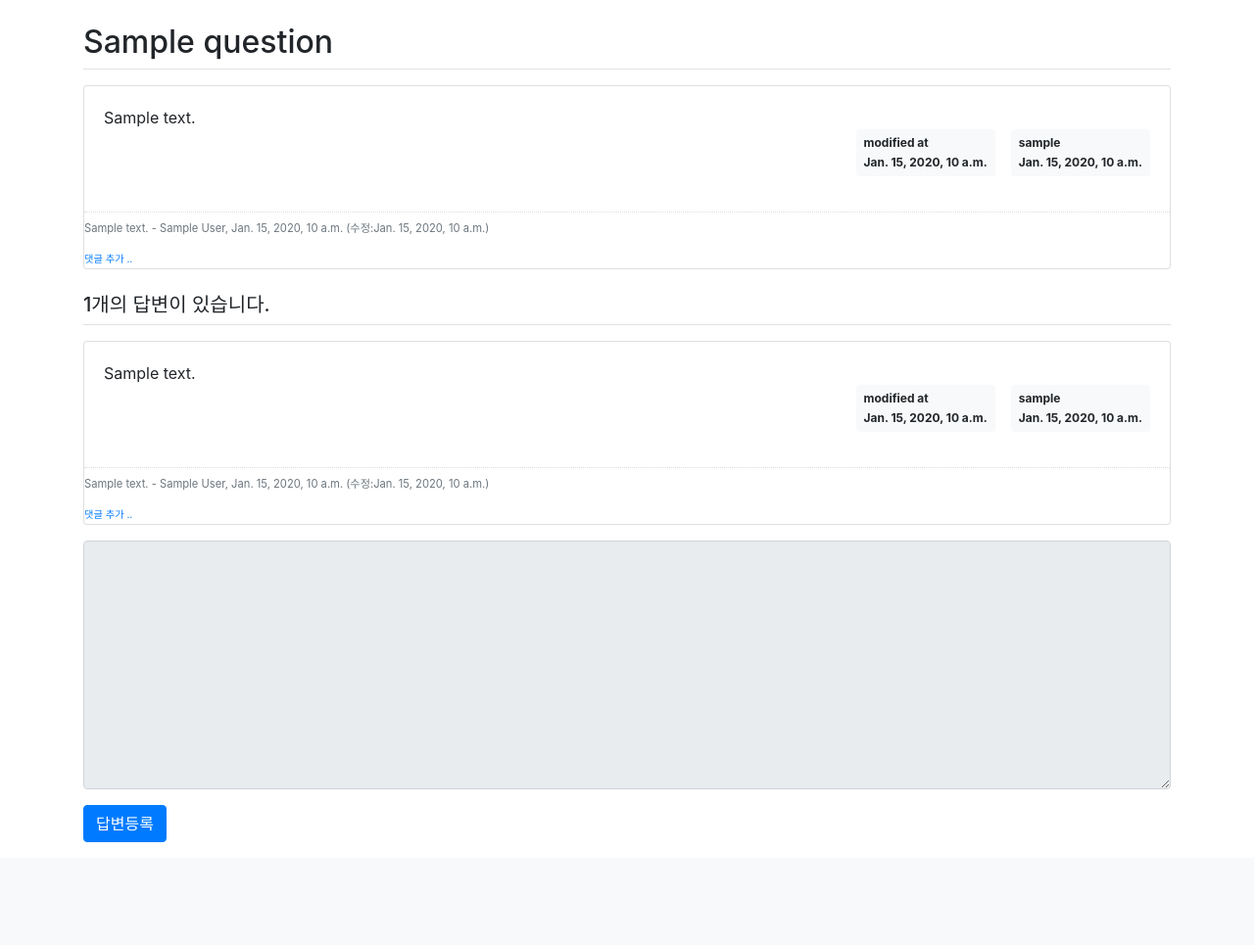
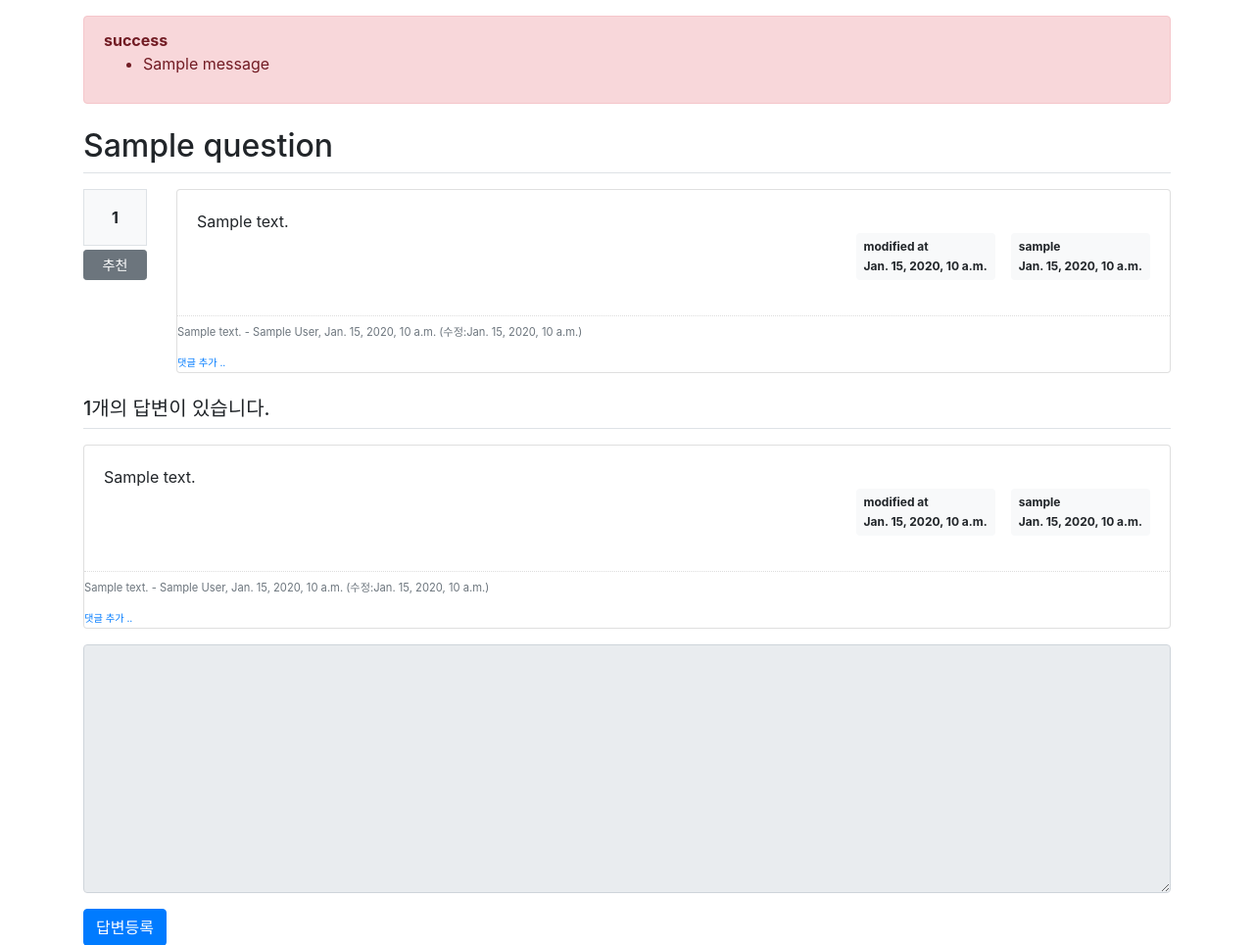
Before and after one commit to N0FreeLunch/django-board, a Django app: template board/templates/board/question_detail.html in a window 1280 px wide. Shown: the part 57-1022 px from the top of the page at 98% size. Before the commit the page ends 917 px from the top, so only its background shows below. Run offline with Django 3.2, Linux system fonts and the light colour scheme; the template is opened without the code that fills it: most values are stand-ins (such as "Sample title", 1, 10 or a date in 2020); one stand-in notice (Sample message) is shown; some libraries are stand-ins or nearby versions.

Commit message:
recommend added

```diff
--- a/board/templates/board/question_detail.html
+++ b/board/templates/board/question_detail.html
@@ -5,6 +5,11 @@
     $(document).ready(function(){
         $(".delete").on('click', function() {
             if(confirm("정말로 삭제하시겠습니까?")) {
+                location.href = $(this).data('uri');
+            }
+        });
+        $(".recommend").on('click', function() {
+        if(confirm("정말로 추천하시겠습니까?")) {
             location.href = $(this).data('uri');
         }
     });
@@ -38,8 +43,23 @@
     {% load static %}
     <link rel="stylesheet" type="text/css" href="{% static 'bootstrap.min.css' %}">
     <div class="container my-3">
+        {% if messages %}
+        <div class="alert alert-danger my-3" role="alert">
+        {% for message in messages %}
+            <strong>{{ message.tags }}</strong>
+            <ul><li>{{ message.message }}</li></ul>
+        {% endfor %}
+        </div>
+        {% endif %}
         <h2 class="border-bottom py-2">{{ question.subject }}</h2>
-        <div class="card my-3">
+        <div class="row my-3">
+            <div class="col-1"> <!-- 추천영역 -->
+                <div class="bg-light text-center p-3 border font-weight-bolder mb-1">{{question.voter.count}}</div>
+                <a href="#" data-uri="{% url 'board:vote_question' question.id  %}"
+                   class="recommend btn btn-sm btn-secondary btn-block my-1">추천</a>
+            </div>
+            <div class="col-11"> <!-- 질문영역 -->
+                <div class="card">
                     <div class="card-body">
                         <div class="card-text" style="white-space: pre-line;">{{ question.content }}</div>
                         <div class="d-flex justify-content-end">
@@ -86,6 +106,8 @@
                     <div>
                         <a href="{% url 'board:comment_create_question' question.id  %}"
                            class="small"><small>댓글 추가 ..</small></a>
+                    </div>
+                </div>
             </div>
         </div>
         <h5 class="border-bottom my-3 py-2">{{question.answer_set.count}}개의 답변이 있습니다.</h5>
--- a/board/urls.py
+++ b/board/urls.py
@@ -1,6 +1,6 @@
 from django.urls import path
 # from . import views
-from .views import base_views, question_views, answer_views, comment_views
+from .views import base_views, question_views, answer_views, comment_views, vote_views
 
 app_name = 'board'
 
@@ -55,4 +55,6 @@ urlpatterns = [
          comment_views.comment_modify_answer, name='comment_modify_answer'),
     path('comment/delete/answer/<int:comment_id>/',
          comment_views.comment_delete_answer, name='comment_delete_answer'),
+
+    path('vote/question/<int:question_id>/', vote_views.vote_question, name='vote_question'),
 ]
```
Also changed, not shown: board/views/vote_views.py (added, +15 -0 lines), board/migrations/0007_answer_voter.py (added). Lines whose indentation alone changed are shown as unchanged.
